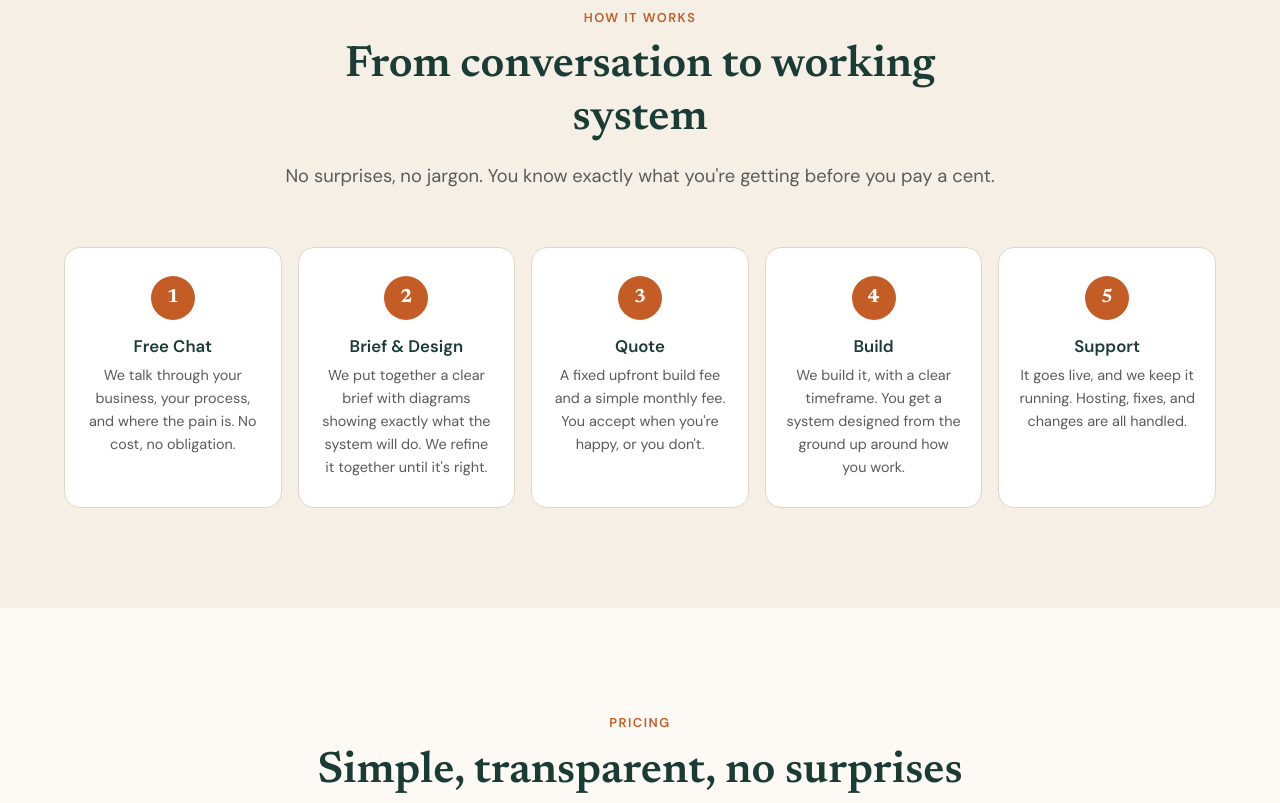
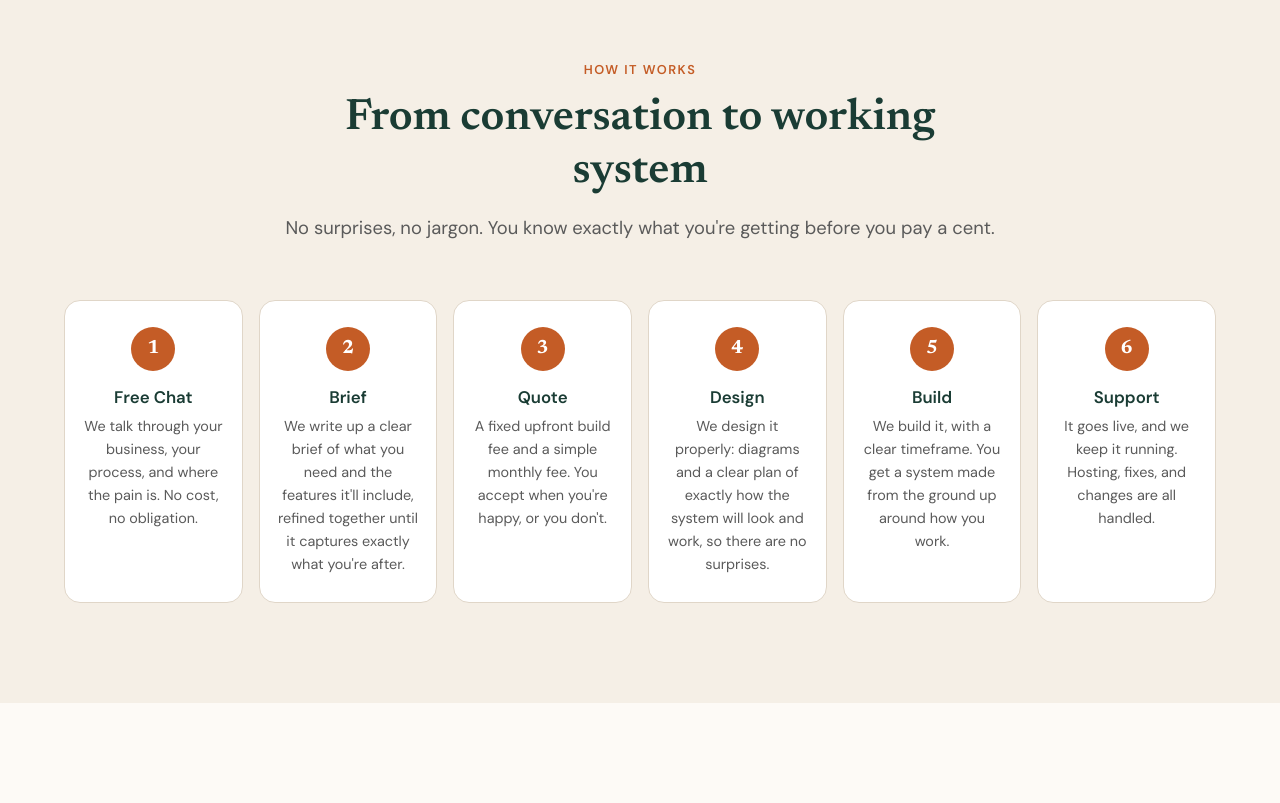
Before and after one commit to SmallBizAdmin/smallbizsystems, a plain HTML site: page index.html in a window 1280 px wide. Shown: the part 4747-5550 px from the top of the page. Drawn offline with Linux system fonts and the light colour scheme.

Commit message:
Update index.html

```diff
--- a/index.html
+++ b/index.html
@@ -213,12 +213,13 @@
         .build-catchall p { margin-bottom: 0; color: var(--color-text-muted); font-size: 1.05rem; }
 
         /* How it works */
-        .steps-flow { display: grid; grid-template-columns: repeat(5, 1fr); gap: 16px; margin-top: 20px; }
-        @media (max-width: 900px) { .steps-flow { grid-template-columns: 1fr; gap: 24px; } }
+        .steps-flow { display: grid; grid-template-columns: repeat(6, 1fr); gap: 16px; margin-top: 20px; }
+        @media (max-width: 1000px) { .steps-flow { grid-template-columns: repeat(3, 1fr); } }
+        @media (max-width: 600px) { .steps-flow { grid-template-columns: 1fr; gap: 16px; } }
         .step {
             text-align: center; position: relative;
             background: var(--color-white);
-            padding: 28px 20px; border-radius: var(--radius-md);
+            padding: 26px 16px; border-radius: var(--radius-md);
             border: 1px solid var(--color-border);
         }
         .step-num {
@@ -537,7 +538,7 @@
         <div class="container">
             <div class="section-header">
                 <span class="eyebrow">What We Build</span>
-                <h2>If it runs on a computer and supports your business, we build it</h2>
+                <h2>If it runs on a computer and supports your business, we can build it</h2>
                 <p>These are examples, not a fixed menu. The point is that it's built for <em>you</em>.</p>
             </div>
             <div class="build-grid">
@@ -619,8 +620,8 @@
                 </div>
                 <div class="step">
                     <div class="step-num">2</div>
-                    <h4>Brief & Design</h4>
-                    <p>We put together a clear brief with diagrams showing exactly what the system will do. We refine it together until it's right.</p>
+                    <h4>Brief</h4>
+                    <p>We write up a clear brief of what you need and the features it'll include, refined together until it captures exactly what you're after.</p>
                 </div>
                 <div class="step">
                     <div class="step-num">3</div>
@@ -629,11 +630,16 @@
                 </div>
                 <div class="step">
                     <div class="step-num">4</div>
-                    <h4>Build</h4>
-                    <p>We build it, with a clear timeframe. You get a system designed from the ground up around how you work.</p>
+                    <h4>Design</h4>
+                    <p>We design it properly: diagrams and a clear plan of exactly how the system will look and work, so there are no surprises.</p>
                 </div>
                 <div class="step">
                     <div class="step-num">5</div>
+                    <h4>Build</h4>
+                    <p>We build it, with a clear timeframe. You get a system made from the ground up around how you work.</p>
+                </div>
+                <div class="step">
+                    <div class="step-num">6</div>
                     <h4>Support</h4>
                     <p>It goes live, and we keep it running. Hosting, fixes, and changes are all handled.</p>
                 </div>
```
